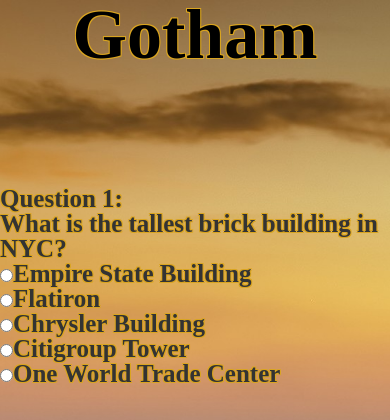
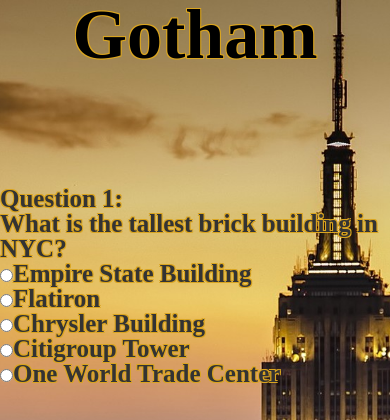
Before and after one commit to aishadurrani/Gotham, a PHP site: page / in a window 390 px wide. Shown: the top 420 px of the page. Run offline with PHP 8.4, Linux system fonts and the light colour scheme.

Commit message:
Update style.css

```diff
--- a/css/style.css
+++ b/css/style.css
@@ -6,7 +6,7 @@ body {
         background-repeat: no-repeat;
         background-attachment: fixed;
         background-size: cover;
-
+	background-position: center center;
 
 }
 
@@ -87,7 +87,7 @@ footer {
     	        background-repeat: no-repeat;
     	        background-attachment: fixed;
     	        background-size: cover;
-
+		background-position: center center;
 
 	}
 
```
Lines whose indentation alone changed are shown as unchanged.
